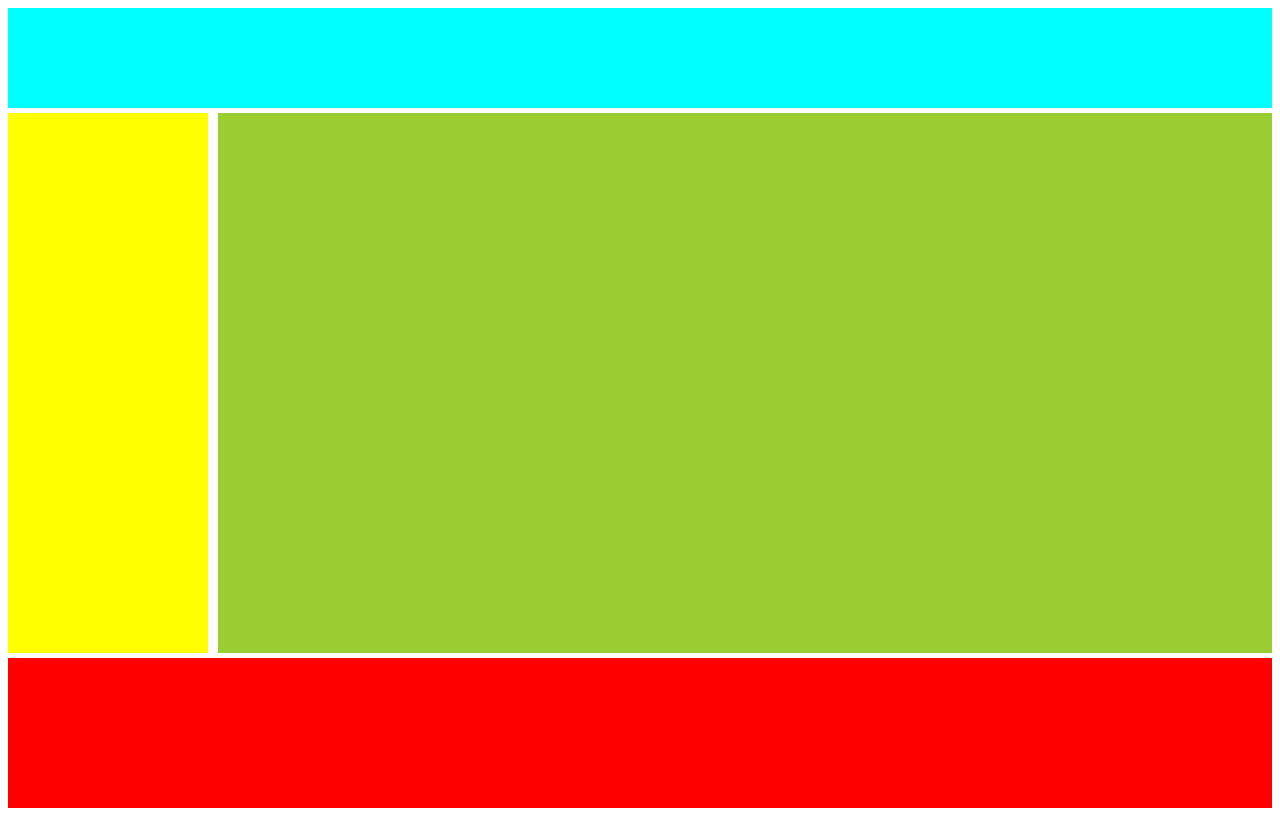
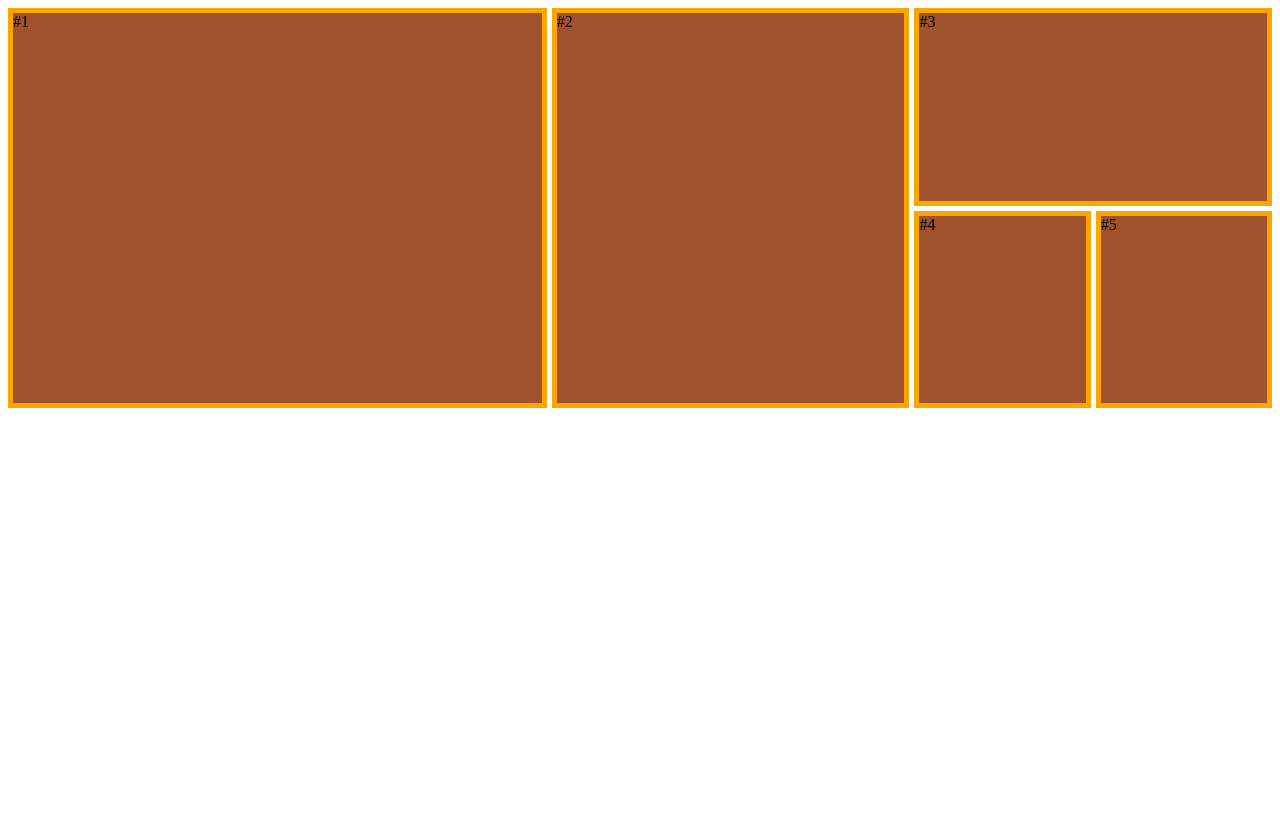
Before and after one commit to JoniAguero/css-grid, a plain HTML site: page index.html in a window 1280 px wide. Drawn offline with Linux system fonts and the light colour scheme.

Commit message:
Grid System
Se específica cómo maquetar col y rows.

```diff
--- /dev/null
+++ b/css-grid2.css
@@ -0,0 +1,36 @@
+.container-grid {
+    display: grid;
+    height: 50vh;
+    grid-template-columns: [inicio] 1fr [col1] 1fr [col2] 1fr [col3] 1fr [col4] 1fr [col5] 1fr [col6] 1fr [col7];
+    grid-template-rows: [inicio] 1fr [row1] 1fr [final];
+    column-gap: 5px;
+    row-gap: 5px;
+}
+
+.item {
+    background-color: sienna;
+    border: 5px solid orange;
+}
+
+.item:nth-of-type(1) {
+    grid-column: inicio / col3;
+    grid-row: inicio / final;
+}
+
+.item:nth-of-type(2) {
+    grid-column: col3 / col5;
+    grid-row: inicio / final;
+}
+
+.item:nth-of-type(3) {
+    grid-column: col5 / col7;
+    grid-row: inicio / row1;
+}
+
+.item:nth-of-type(4) {
+    grid-column: col5 / col6;
+}
+
+.item:nth-of-type(5) {
+    grid-column: col6 / col7;
+}
--- a/index.html
+++ b/index.html
@@ -5,14 +5,22 @@
     <meta http-equiv="X-UA-Compatible" content="IE=edge">
     <title>Page Title</title>
     <meta name="viewport" content="width=device-width, initial-scale=1">
-    <link rel="stylesheet" type="text/css" media="screen" href="css-grid.css" />
+    <!-- <link rel="stylesheet" type="text/css" media="screen" href="css-grid.css" /> -->
+    <link rel="stylesheet" type="text/css" media="screen" href="css-grid2.css" />
 </head>
 <body>
-    <div class="container-grid">
+    <!-- <div class="container-grid">
         <div class="header"></div>
         <div class="item1"></div>
         <div class="item2"></div>
         <div class="footer"></div>
+    </div> -->
+    <div class="container-grid">
+        <div class="item"> #1 </div>
+        <div class="item"> #2 </div>
+        <div class="item"> #3 </div>
+        <div class="item"> #4 </div>
+        <div class="item"> #5 </div>
     </div>
 </body>
 </html>
```
